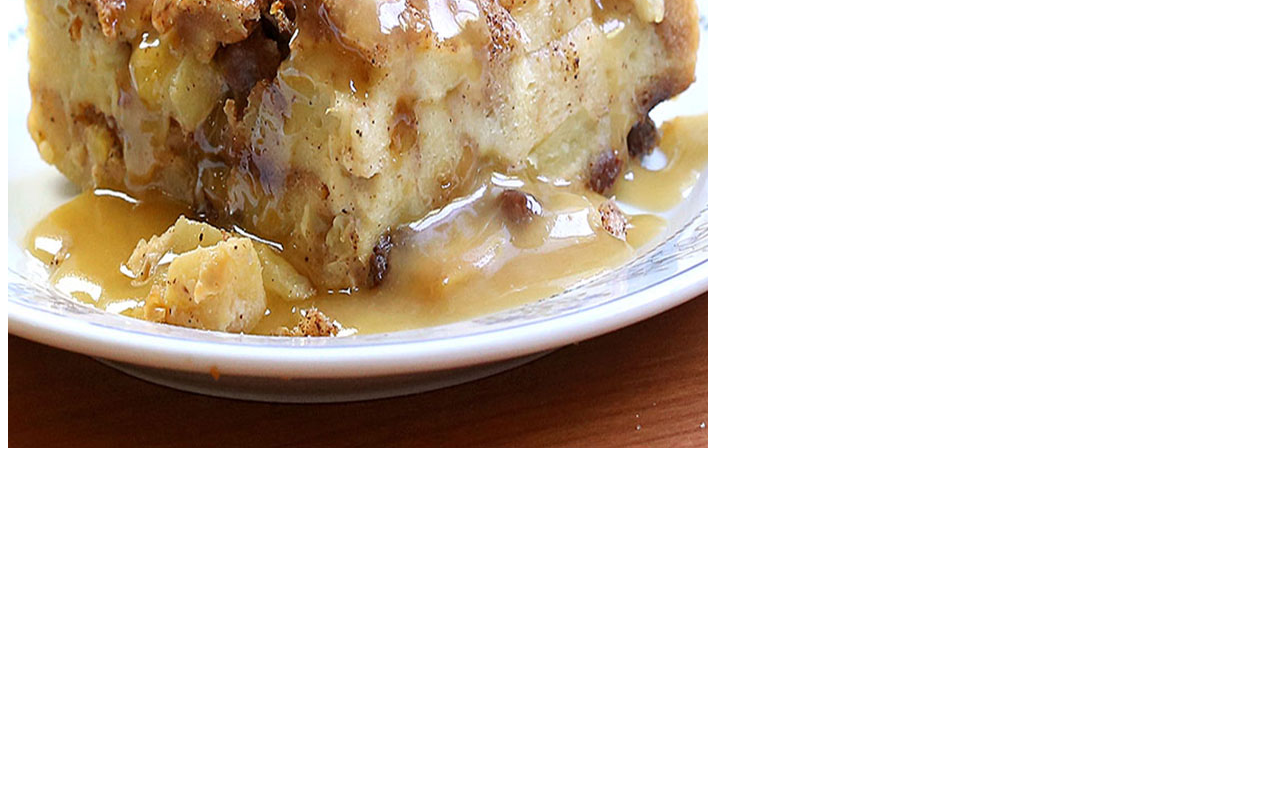
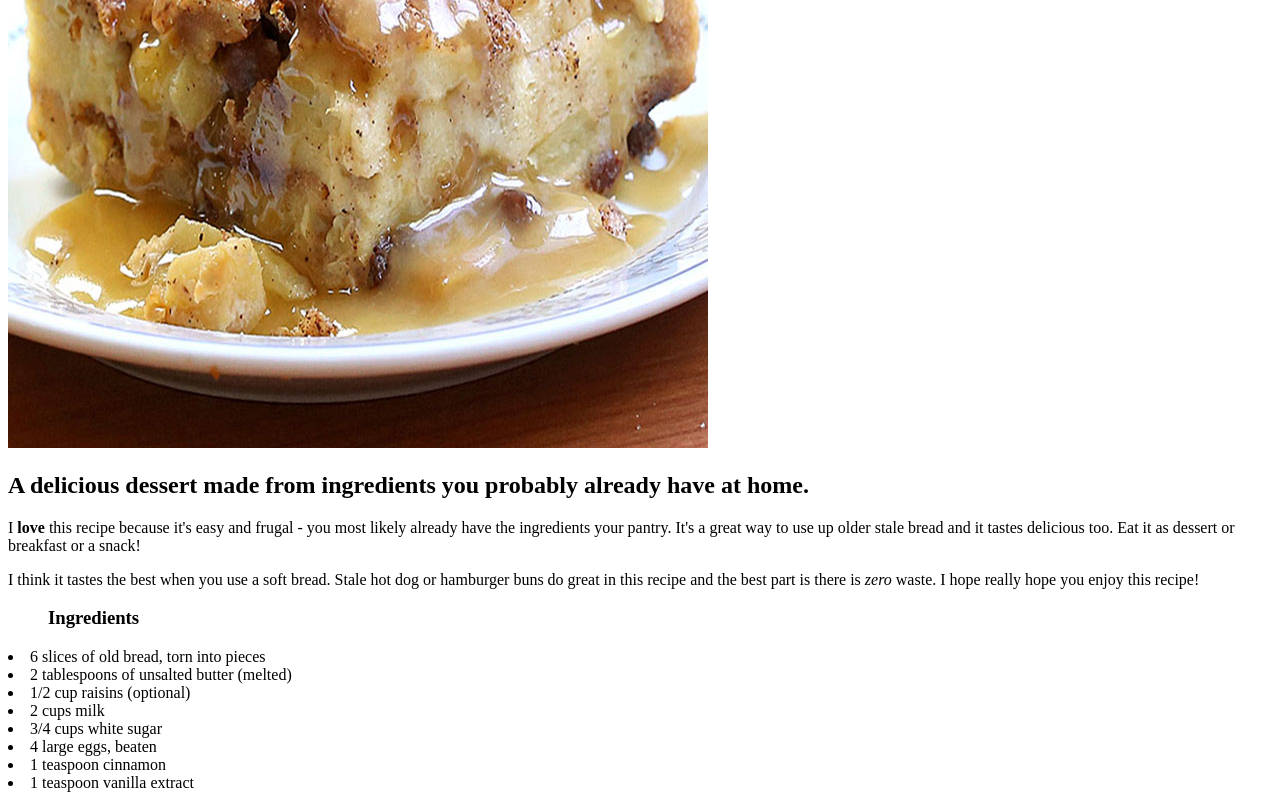
Before and after one commit to Breezer80/odin-recipes, a plain HTML site: page recipes/breadpudding.html in a window 1280 px wide. Shown: the part 647-1447 px from the top of the page. Before the commit the page ends 1107 px from the top, so only its background shows below. Drawn offline with Linux system fonts and the light colour scheme.

Commit message:
Add description & ingredients to breadpudding.html

```diff
--- a/recipes/breadpudding.html
+++ b/recipes/breadpudding.html
@@ -9,5 +9,24 @@
 <body>
    <h1>BREAD PUDDING</h1>
    <img src="img/breadpudding.jpg" alt="A slice of bread pudding">
+   <h2>A delicious dessert made from ingredients you probably already have at home.</h2>
+   <p>I <strong>love</strong> this recipe because it's easy and frugal - you most likely already have the ingredients
+    your pantry.  It's a great way to use up older stale bread and it tastes delicious too.  Eat it as
+    dessert or breakfast or a snack!</p>
+    <p> I think it tastes the best when you use a soft bread.  Stale hot dog or hamburger buns do great
+        in this recipe and the best part is there is <em>zero</em> waste.  I hope really hope you enjoy this recipe!
+    </p>
+    <h3><ul>Ingredients</h3>
+        <li>6 slices of old bread, torn into pieces</li>
+        <li>2 tablespoons of unsalted butter (melted)</li>
+        <li>1/2 cup raisins (optional)</li>
+        <li>2 cups milk</li>
+        <li>3/4 cups white sugar</li>
+        <li>4 large eggs, beaten</li>
+        <li>1 teaspoon cinnamon</li>
+        <li>1 teaspoon vanilla extract</li>
+    </ul>
+
+
 </body>
 </html>
```
Also changed, not shown: index.html (+1 -1 lines).
